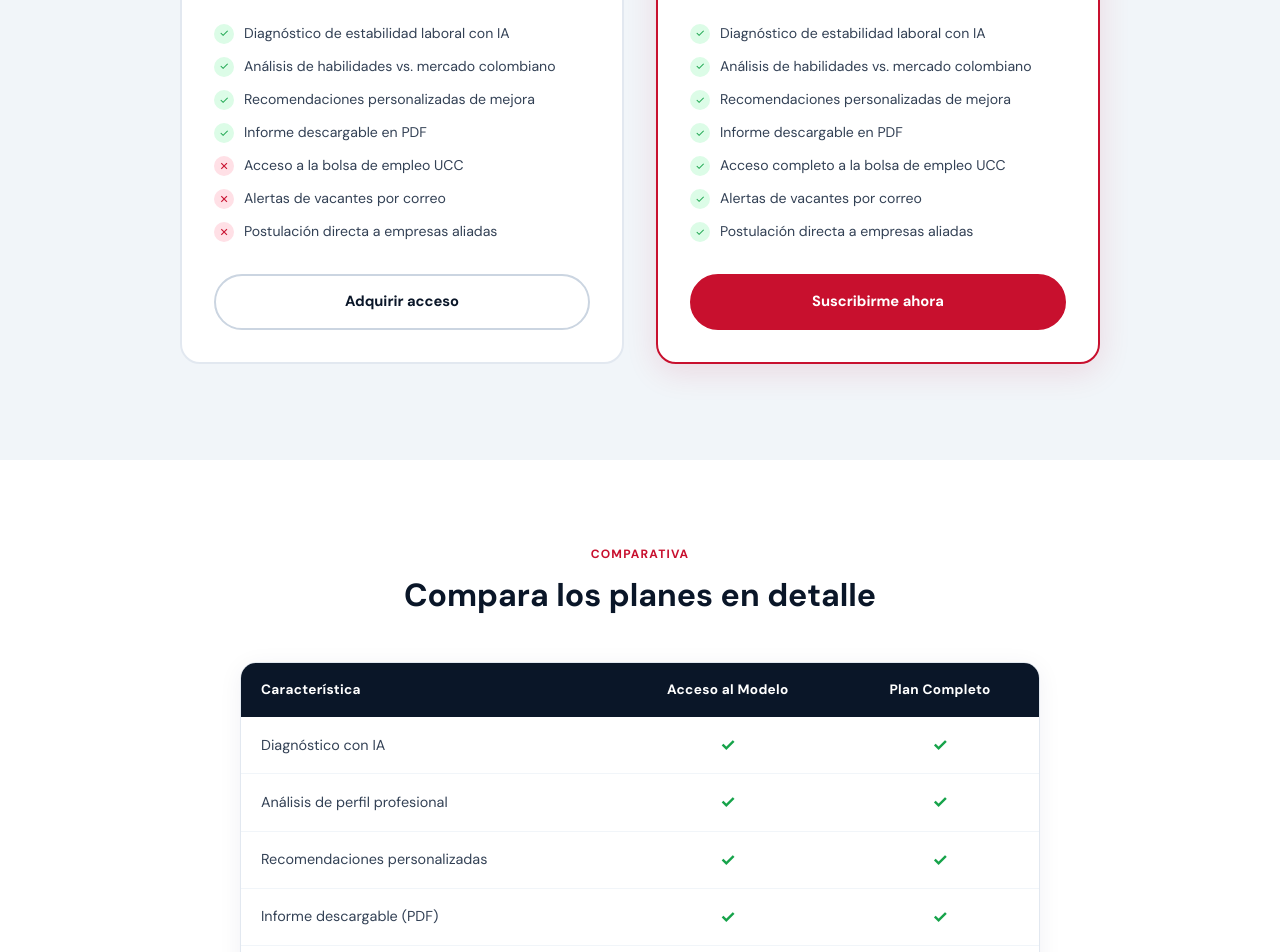
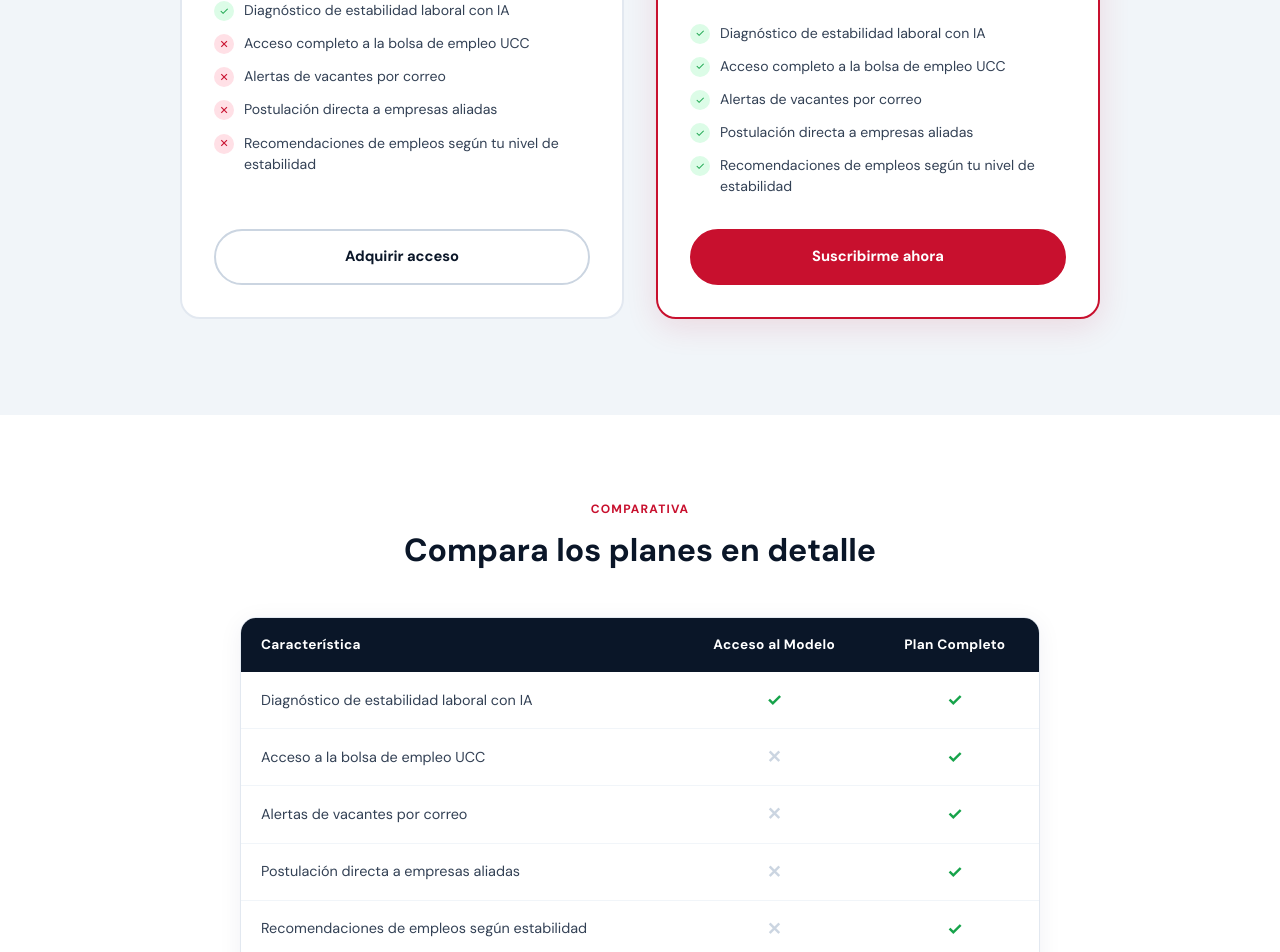
Before and after one commit to Andres0606/proyecto-ia, a Next.js app: page /planes in a window 1280 px wide. Shown: the part 1210-2162 px from the top of the page. Built offline with nearby package versions, Linux system fonts and the light colour scheme.

Commit message:
cambio de tarjeta de comparacion

```diff
--- a/app/planes/page.tsx
+++ b/app/planes/page.tsx
@@ -10,7 +10,7 @@ const PLANES = [
   {
     id: "modelo",
     name: "Acceso al Modelo",
-    desc: "Accede a nuestro modelo de diagnóstico de estabilidad laboral y obtén un análisis completo de tu perfil profesional.",
+    desc: "Accede a nuestro modelo de diagnóstico de estabilidad laboral con IA y conoce tu nivel de empleabilidad.",
     price: "25.000",
     period: "pago único",
     note: "Sin cargos recurrentes — paga una vez, usa siempre.",
@@ -19,12 +19,10 @@ const PLANES = [
     popular: false,
     features: [
       { text: "Diagnóstico de estabilidad laboral con IA", included: true },
-      { text: "Análisis de habilidades vs. mercado colombiano", included: true },
-      { text: "Recomendaciones personalizadas de mejora", included: true },
-      { text: "Informe descargable en PDF", included: true },
-      { text: "Acceso a la bolsa de empleo UCC", included: false },
+      { text: "Acceso completo a la bolsa de empleo UCC", included: false },
       { text: "Alertas de vacantes por correo", included: false },
       { text: "Postulación directa a empresas aliadas", included: false },
+      { text: "Recomendaciones de empleos según tu nivel de estabilidad", included: false },
     ],
     cta: "Adquirir acceso",
     ctaClass: "plan-card__cta--outline",
@@ -41,12 +39,10 @@ const PLANES = [
     popular: true,
     features: [
       { text: "Diagnóstico de estabilidad laboral con IA", included: true },
-      { text: "Análisis de habilidades vs. mercado colombiano", included: true },
-      { text: "Recomendaciones personalizadas de mejora", included: true },
-      { text: "Informe descargable en PDF", included: true },
       { text: "Acceso completo a la bolsa de empleo UCC", included: true },
       { text: "Alertas de vacantes por correo", included: true },
       { text: "Postulación directa a empresas aliadas", included: true },
+      { text: "Recomendaciones de empleos según tu nivel de estabilidad", included: true },
     ],
     cta: "Suscribirme ahora",
     ctaClass: "plan-card__cta--red",
@@ -54,14 +50,11 @@ const PLANES = [
 ];
 
 const COMPARATIVA = [
-  { feature: "Diagnóstico con IA", modelo: true, completo: true },
-  { feature: "Análisis de perfil profesional", modelo: true, completo: true },
-  { feature: "Recomendaciones personalizadas", modelo: true, completo: true },
-  { feature: "Informe descargable (PDF)", modelo: true, completo: true },
-  { feature: "Acceso a la bolsa de empleo", modelo: false, completo: true },
-  { feature: "Alertas de vacantes", modelo: false, completo: true },
-  { feature: "Postulación a empresas aliadas", modelo: false, completo: true },
-  { feature: "Soporte prioritario", modelo: false, completo: true },
+  { feature: "Diagnóstico de estabilidad laboral con IA", modelo: true, completo: true },
+  { feature: "Acceso a la bolsa de empleo UCC", modelo: false, completo: true },
+  { feature: "Alertas de vacantes por correo", modelo: false, completo: true },
+  { feature: "Postulación directa a empresas aliadas", modelo: false, completo: true },
+  { feature: "Recomendaciones de empleos según estabilidad", modelo: false, completo: true },
   { feature: "Tipo de cobro", modelo: "Único", completo: "Mensual" },
 ];
 
@@ -72,7 +65,7 @@ const FAQS = [
   },
   {
     q: "¿Qué incluye el pago único del modelo?",
-    a: "Con el pago único obtienes acceso permanente al modelo de diagnóstico de estabilidad laboral con IA. Esto incluye tu análisis completo, comparación con el mercado colombiano, recomendaciones personalizadas y un informe descargable en PDF.",
+    a: "Con el pago único obtienes acceso permanente al modelo de diagnóstico de estabilidad laboral con IA. Podrás conocer tu nivel de empleabilidad y estabilidad en el mercado laboral colombiano.",
   },
   {
     q: "¿Puedo cancelar la suscripción mensual en cualquier momento?",
```
